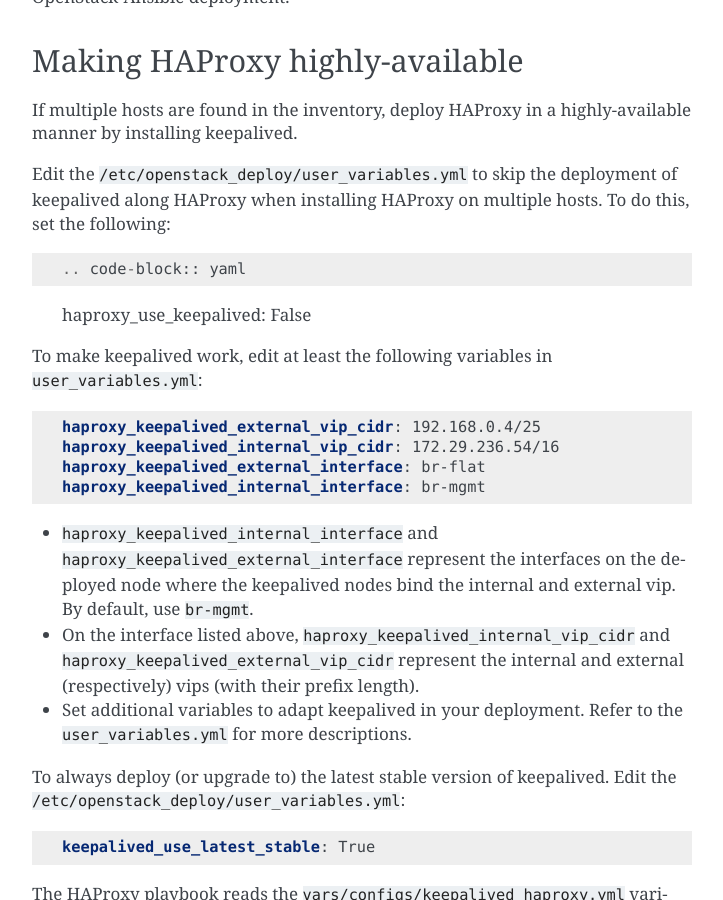
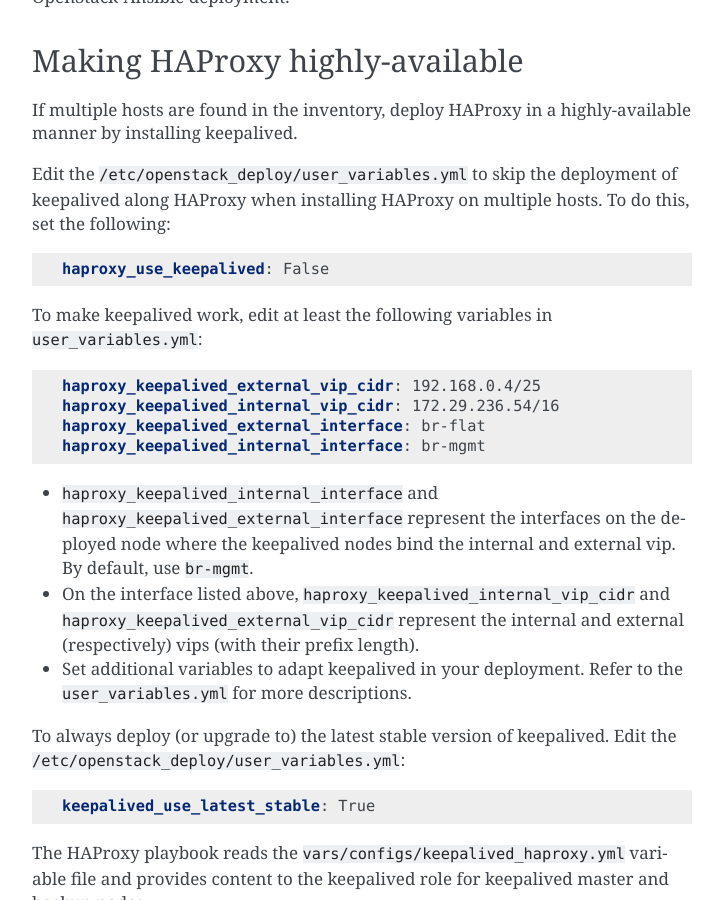
Before and after one commit to openstack/openstack-ansible-haproxy_server, a Sphinx documentation site: the page built from doc/source/configure-haproxy.rst, in a window 1280 px wide and 900 px high, scrolled down 906 px. Shown: the whole window, without its empty margins (388-1111 px from the left). Built offline with Sphinx 7.4.7, drawn with Linux system fonts in a browser that asks for light colours; the version number could not be read and is left out.

Commit message:
Fix markup error
There was this ugly markup of code block that was in a block
and the text that should be in a block that wasn't really.

I hope saving the world by properly fixing markup issues.

Change-Id: Iee0ea8ff4b5fe4b61005029783dfdda265434ddb

```diff
--- a/doc/source/configure-haproxy.rst
+++ b/doc/source/configure-haproxy.rst
@@ -47,7 +47,7 @@
 
 Edit the ``/etc/openstack_deploy/user_variables.yml`` to skip the deployment
 of keepalived along HAProxy when installing HAProxy on multiple hosts.
-To do this, set the following::
+To do this, set the following:
 
 .. code-block:: yaml
 
```
